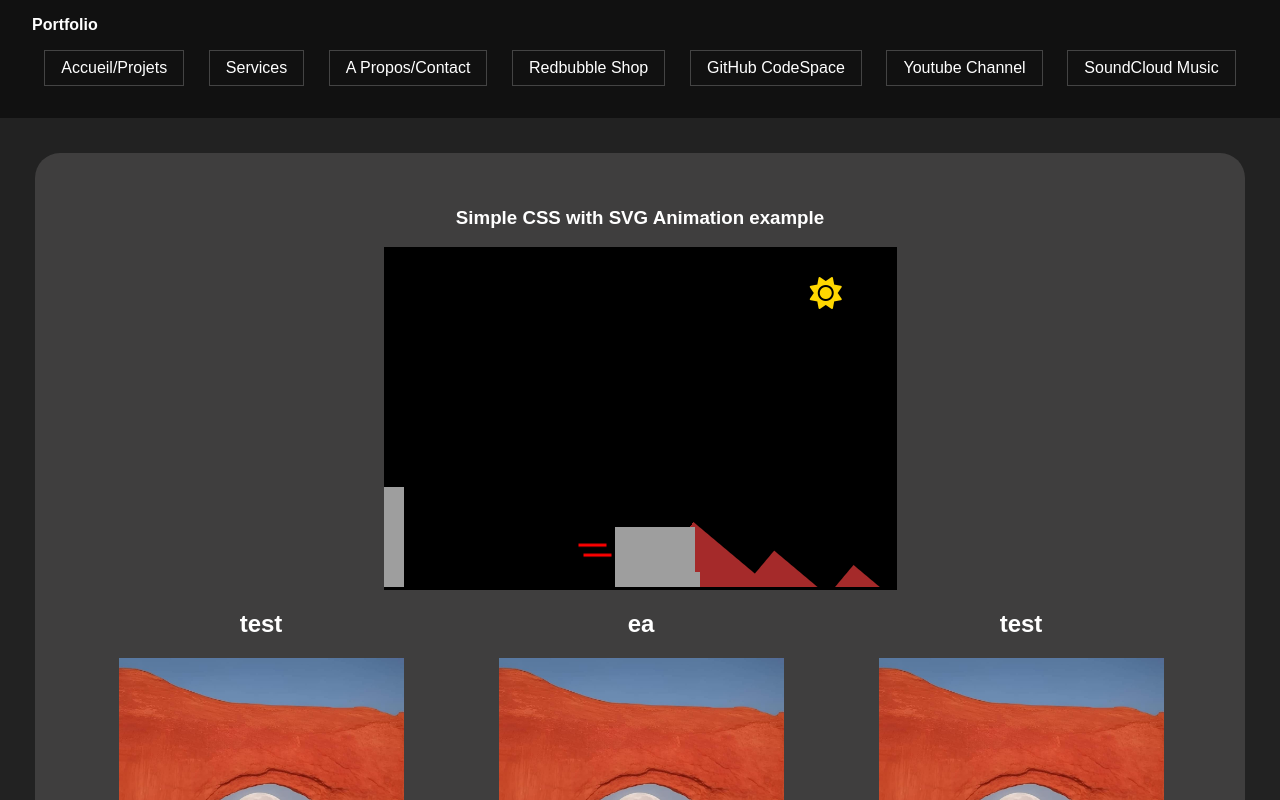
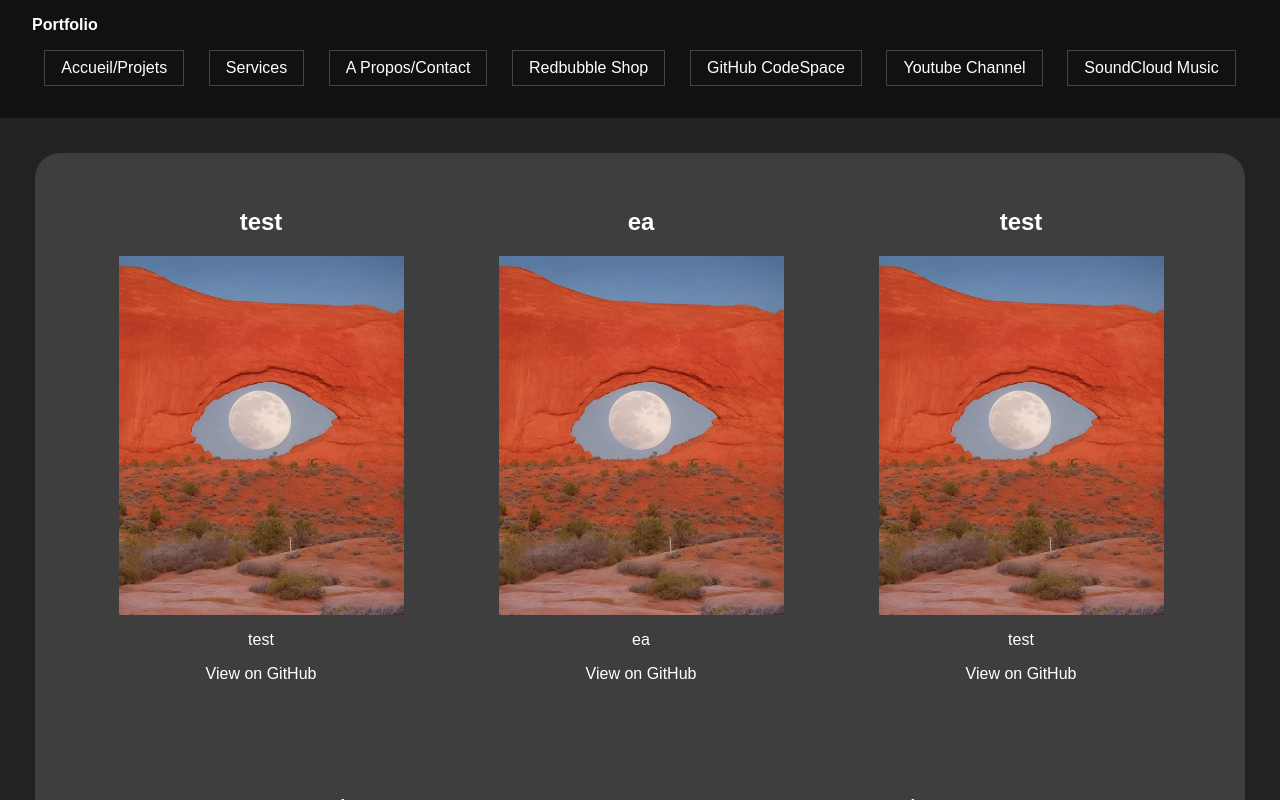
Before and after one commit to DennAmo/portfolio-projet-12, a React (Create React App) app: page /portfolio in a window 1280 px wide. Shown: the top 800 px of the page. Built offline with nearby package versions, Linux system fonts and the light colour scheme; grey boxes are pictures that could not be loaded.

Commit message:
remove css animation

```diff
--- a/src/components/Projects.js
+++ b/src/components/Projects.js
@@ -1,5 +1,4 @@
 import React, { useState, useEffect }from "react";
-import AnimationExemple from "./AnimationExemple"
 import projects from "../data/projects.json"
 
 const Projects = () => {
@@ -12,7 +11,6 @@ const Projects = () => {
   return (
     <div className="works">
     <div className="works__animation">
-              <AnimationExemple />
             <div className="works__projects">
       {project.map((project, index) => (
         <div className="works__cards" key={index}>
--- a/src/styles/App.scss
+++ b/src/styles/App.scss
@@ -5,5 +5,4 @@
 @import "./components/form";
 @import "./components/nav";
 @import "./components/shopDisplay";
-@import "./components/LoaderExemple.scss";
 @import "./components/AboutmeContent"
--- a/src/styles/components/_LoaderExemple.scss
+++ /dev/null
@@ -1,260 +0,0 @@
-
-
-/***********  ANIMATION ***************/
-
-.loop {
-  position: relative;
-  margin: 0 auto;
-  background: black;
-  display: flex;
-  width: 45%;
-  height: 340px;
-  min-width: none;
-  overflow: hidden;
-  border-bottom: 3px solid black;
-  color: #fff;
-  justify-content: center;
-  align-items: center;
-}
-
-.mountain {
-  position: absolute;
-  right: -900px;
-  bottom: -20px;
-  width: 2px;
-  height: 2px;
-  box-shadow:
-    0 0 0 50px brown,
-    60px 50px 0 70px brown,
-    90px 90px 0 50px brown,
-    250px 250px 0 50px brown,
-    290px 320px 0 50px brown,
-    320px 400px 0 50px brown;
-  transform: rotate(130deg);
-  animation: mtn 20s linear infinite;
-}
-
-.hill {
-  position: absolute;
-  right: -900px;
-  bottom: -50px;
-  width: 400px;
-  border-radius: 50%;
-  height: 20px;
-  box-shadow:
-    0 0 0 50px brown,
-    -20px 0 0 20px brown,
-    -90px 0 0 50px brown,
-    250px 0 0 50px brown,
-    290px 0 0 50px brown,
-    620px 0 0 50px brown;
-  animation: hill 4s 2s linear infinite;
-}
-
-.tree,
-.tree:nth-child(2),
-.tree:nth-child(3) {
-  position: absolute;
-  height: 100px;
-  width: 35px;
-  bottom: 0;
-  background: url(https://svgur.com/i/17iJ.svg) no-repeat;
-}
-
-.rock {
-  margin-top: -17%;
-  height: 2%;
-  width: 2%;
-  bottom: -2px;
-  border-radius: 20px;
-  position: absolute;
-  background: #ddd;
-}
-
-.sun {
-  color: #FFD700;
-  top: 30px;
-  right: -33px;
-  position: absolute;
-  transition: all;
-}
-
-.truck,
-.wheels {
-  transition: all ease;
-  width: 85px;
-  margin-right: -60px;
-  bottom: 0px;
-  right: 50%;
-  position: absolute;
-  color: blue;
-}
-
-.truck {
-  background: url(https://svgur.com/i/154f.svg) no-repeat;
-  background-size: contain;
-  height: 60px;
-}
-
-.truck:before {
-  content: " ";
-  position: absolute;
-  width: 25px;
-  box-shadow:
-    -30px 28px 0 1.5px red,
-    -35px 18px 0 1.5px red;
-}
-
-.wheels {
-  background: url(https://s3-us-west-2.amazonaws.com/s.cdpn.io/130015/wheels.svg) no-repeat;
-  height: 15px;
-  margin-bottom: 0;
-}
-
-.sun {
-  animation: sun 25s 0.000s linear infinite;
-}
-
-.tree {
-  animation: tree 3s 0.000s linear infinite;
-  color: green;
-}
-
-.tree:nth-child(2) {
-  animation: tree2 2s 0.150s linear infinite;
-}
-
-.tree:nth-child(3) {
-  animation: tree3 8s 0.050s linear infinite;
-}
-
-.rock {
-  animation: rock 4s -0.530s linear infinite;
-}
-
-.truck {
-  animation: truck 4s 0.080s ease infinite;
-}
-
-.wheels {
-  animation: truck 4s 0.001s ease infinite;
-}
-
-.truck:before {
-  animation: wind 1.5s 0.000s ease infinite;
-}
-
-
-@keyframes sun {
-  0% {
-    transform: translate(0px);
-  }
-
-  50% {}
-
-  100% {
-    transform: translate(-47vh);
-  }
-}
-
-
-@keyframes tree {
-  0% {
-    transform: translate(1350px);
-  }
-
-  50% {}
-
-  100% {
-    transform: translate(-43vh);
-  }
-}
-
-@keyframes tree2 {
-  0% {
-    transform: translate(650px);
-  }
-
-  50% {}
-
-  100% {
-    transform: translate(-43vh);
-  }
-}
-
-@keyframes tree3 {
-  0% {
-    transform: translate(2750px);
-  }
-
-  50% {}
-
-  100% {
-    transform: translate(-43vh);
-  }
-}
-
-@keyframes rock {
-  0% {
-    right: -200px;
-  }
-
-  100% {
-    right: -43vh;
-  }
-}
-
-@keyframes truck {
-  0% {}
-
-  6% {
-    transform: translateY(0px);
-  }
-
-  7% {
-    transform: translateY(-6px);
-  }
-
-  9% {
-    transform: translateY(0px);
-  }
-
-  10% {
-    transform: translateY(-1px);
-  }
-
-  11% {
-    transform: translateY(0px);
-  }
-
-  100% {}
-}
-
-@keyframes wind {
-  0% {}
-
-  50% {
-    transform: translateY(3px)
-  }
-
-  100% {}
-}
-
-@keyframes mtn {
-  100% {
-    transform: translateX(-2000px) rotate(130deg);
-  }
-}
-
-@keyframes hill {
-0% {
-  transform: translateY(0px);
-}
-
-  100% {
-    transform: translateX(-2550px);
-  }
-}
-
-
-/***********  ANIMATION FIN ***************/
```
